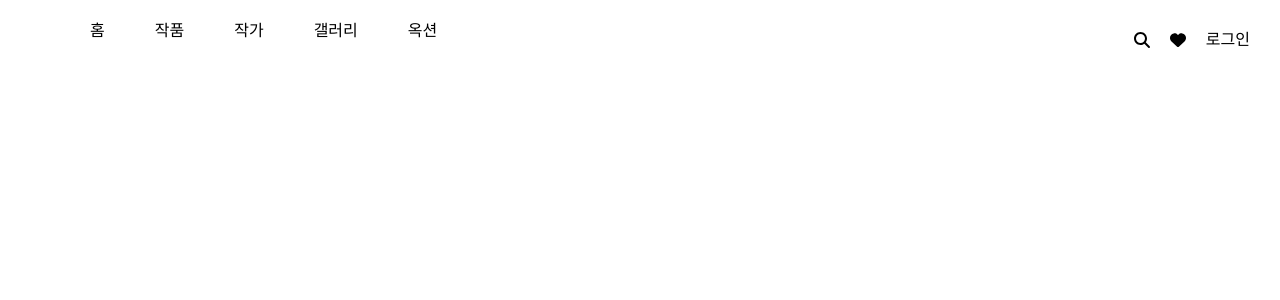
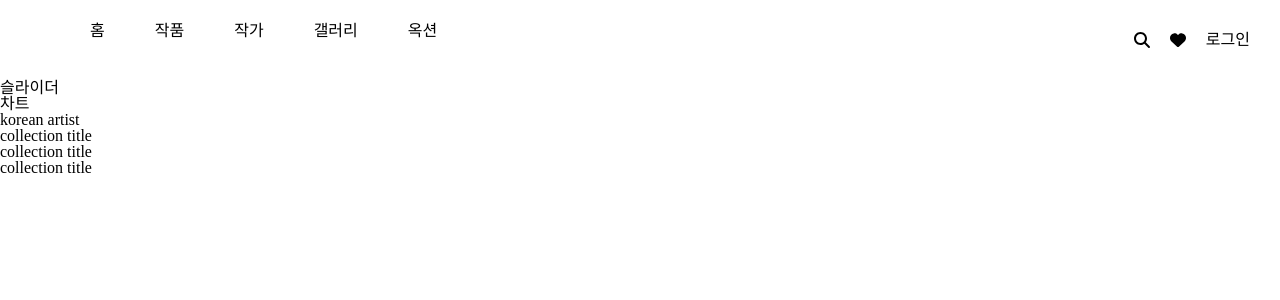
Before and after one commit to Lesh97/artwork, a React (Create React App) app in the folder client/: page /joo in a window 1280 px wide. Shown: the top 300 px of the page. Built offline with nearby package versions, Linux system fonts and the light colour scheme.

Commit message:
연주님 메인 프레임 섹터 나누기

```diff
--- a/client/src/routes/joo.tsx
+++ b/client/src/routes/joo.tsx
@@ -4,6 +4,12 @@ function YeonJoo() {
   return (
     <>
       <YeonHeader />
+      <div>슬라이더</div>
+      <div>차트</div>
+      <div>korean artist</div>
+      <div>collection title</div>
+      <div>collection title</div>
+      <div>collection title</div>
     </>
   );
 }
```
